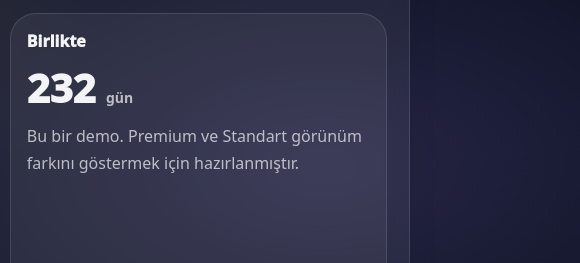
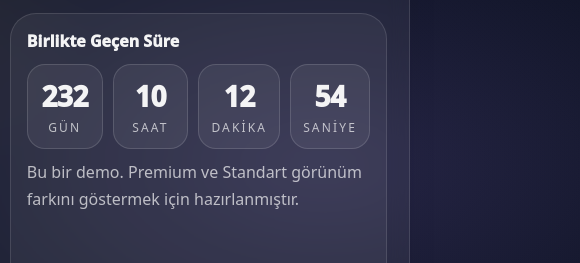
Before and after one commit to batikanceylan06/asksitesi, a website: page demo/p3.html in a window 1280 px wide. Shown: the part 165-428 px from the top of the page, 700-1280 px from the left. Drawn offline with Linux system fonts and the light colour scheme.

Commit message:
Add files via upload

```diff
--- a/assets/css/skin-premium.css
+++ b/assets/css/skin-premium.css
@@ -125,3 +125,33 @@
   box-shadow: 0 0 18px rgba(215,182,106,.30);
   margin-top:4px;
 }
+
+/* Counter blocks (P3) */
+.counter-grid{
+  display:grid;
+  grid-template-columns: repeat(4, 1fr);
+  gap:10px;
+  margin-top:12px;
+}
+@media (max-width:720px){
+  .counter-grid{ grid-template-columns: repeat(2,1fr); }
+}
+.counter-card{
+  border:1px solid rgba(255,255,255,.14);
+  background: rgba(255,255,255,.06);
+  border-radius:18px;
+  padding:12px;
+  text-align:center;
+}
+.counter-card .n{
+  font-size:28px;
+  font-weight:980;
+  letter-spacing:-.02em;
+}
+.counter-card .l{
+  margin-top:4px;
+  font-size:12px;
+  letter-spacing:.18em;
+  text-transform:uppercase;
+  color: rgba(244,244,245,.72);
+}
--- a/assets/js/effects-premium.js
+++ b/assets/js/effects-premium.js
@@ -75,18 +75,48 @@ export function initLightbox(){
   items.forEach((el, i)=> el.addEventListener('click', ()=>show(i)));
 }
 
-export function initDaysCounter(isoDate){
-  const el = document.getElementById('daysCounter');
-  if(!el || !isoDate) return;
+function pad2(n){ return String(n).padStart(2,'0'); }
+
+/**
+ * Live "together since" counter.
+ * Uses content.date (YYYY-MM-DD) as start date.
+ */
+export function initLiveTogetherCounter(isoDate){
+  const dEl = document.getElementById('daysCounter');
+  const hEl = document.getElementById('hoursCounter');
+  const mEl = document.getElementById('minutesCounter');
+  const sEl = document.getElementById('secondsCounter');
+  if(!dEl && !hEl && !mEl && !sEl) return;
+  if(!isoDate) return;
+
   const start = new Date(isoDate);
   if(Number.isNaN(start.getTime())) return;
-  const now = new Date();
-  const diff = Math.floor((now - start) / (1000*60*60*24));
-  el.textContent = String(Math.max(diff, 0));
+
+  function tick(){
+    const now = new Date();
+    let diffMs = now.getTime() - start.getTime();
+    if(diffMs < 0) diffMs = 0;
+
+    const totalSec = Math.floor(diffMs / 1000);
+    const days = Math.floor(totalSec / 86400);
+    const rem1 = totalSec - days*86400;
+    const hours = Math.floor(rem1 / 3600);
+    const rem2 = rem1 - hours*3600;
+    const minutes = Math.floor(rem2 / 60);
+    const seconds = rem2 - minutes*60;
+
+    if(dEl) dEl.textContent = String(days);
+    if(hEl) hEl.textContent = pad2(hours);
+    if(mEl) mEl.textContent = pad2(minutes);
+    if(sEl) sEl.textContent = pad2(seconds);
+  }
+
+  tick();
+  return setInterval(tick, 1000);
 }
 
 export function initPremiumEffects(site){
   initReveal();
   initLightbox();
-  if(site?.content?.date) initDaysCounter(site.content.date);
+  if(site?.content?.date) initLiveTogetherCounter(site.content.date);
 }
--- a/assets/js/templates.js
+++ b/assets/js/templates.js
@@ -365,11 +365,14 @@ export function renderP3(site){
             ${hero?`<img src="${esc(hero)}" alt="Hero"/>`:`<div class="muted" style="padding:18px">Hero foto yükleyin</div>`}
           </div>
           <div class="tcard reveal" style="border-radius:26px">
-            <div style="font-weight:950">Birlikte</div>
-            <div style="font-size:40px;font-weight:980;margin-top:8px">
-              <span id="daysCounter">0</span> <span class="muted" style="font-size:14px;font-weight:800">gün</span>
-            </div>
-            <div class="muted" style="margin-top:8px;line-height:1.7">
+            <div style="font-weight:950">Birlikte Geçen Süre</div>
+<div class="counter-grid reveal">
+  <div class="counter-card"><div id="daysCounter" class="n">0</div><div class="l">Gün</div></div>
+  <div class="counter-card"><div id="hoursCounter" class="n">00</div><div class="l">Saat</div></div>
+  <div class="counter-card"><div id="minutesCounter" class="n">00</div><div class="l">Dakika</div></div>
+  <div class="counter-card"><div id="secondsCounter" class="n">00</div><div class="l">Saniye</div></div>
+</div>
+<div class="muted" style="margin-top:10px;line-height:1.7">
               ${esc(site.content.story||'Kısa bir not ekleyebilirsin.')}
             </div>
           </div>
```
Also changed, not shown: index.html (+36 -15 lines).
